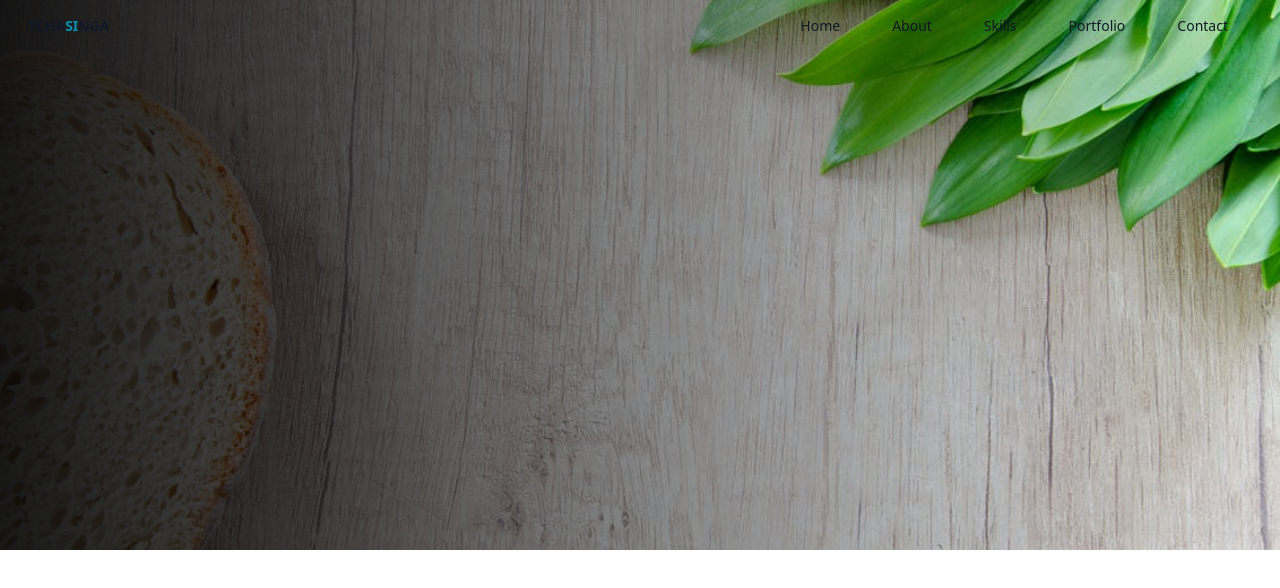
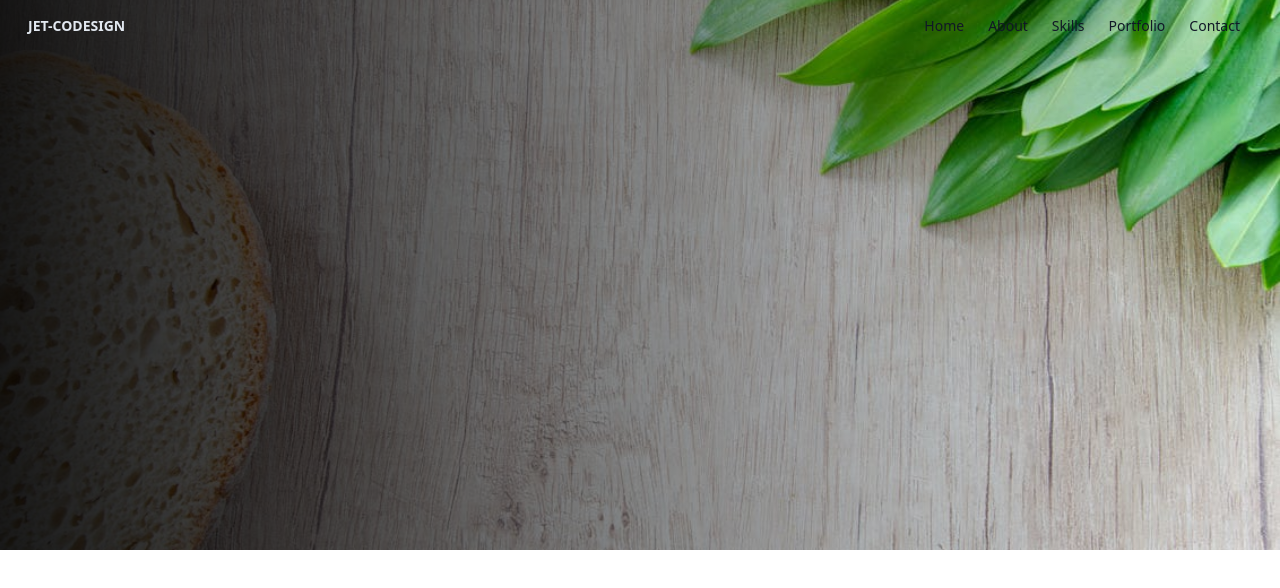
Before and after one commit to tchasinga/single-page, a Next.js app: page / in a window 1280 px wide. Shown: the top 588 px of the page. Built offline with nearby package versions, Linux system fonts and the light colour scheme.

Commit message:
new code is added now

```diff
--- a/src/app/Pages/Navbars.jsx
+++ b/src/app/Pages/Navbars.jsx
@@ -14,18 +14,18 @@ export default function Navbars() {
     ];
 
     return (
-        <nav className='fixed font-poppins font-sans w-full left-0 top-0 z-[999] text-gray-900'>
+        <nav className='fixed font-poppins font-sans w-full left-0 top-0 z-[999]'>
             <div className="flex items-center justify-between">
                 <div className="mx-7">
-                    <h4 className="text-sm myheader uppercase font-bold">
-                        Tcha<span className="text-cyan-600">si</span>nga
+                    <h4 className="text-sm myheader uppercase font-bold text-slate-200">
+                        Jet-codesign
                     </h4>
                 </div>
 
                 <div className='text-gray-900 md:block hidden px-7 py-2 font-medium'>
-                    <ul className="flex items-center font-poppins font-sans gap-1 py-2 text-sm">
+                    <ul className="flex items-center font-poppins font-sans py-2 text-sm">
                         {menuLinks.map((menu, i) => (
-                            <li key={i} className="px-6 font-poppins font-sans hover:text-cyan-600">
+                            <li key={i} className="px-3 font-poppins font-sans hover:text-cyan-600">
                                 <a href={menu.link}>{menu.name}</a>
                             </li>
                         ))}
```
